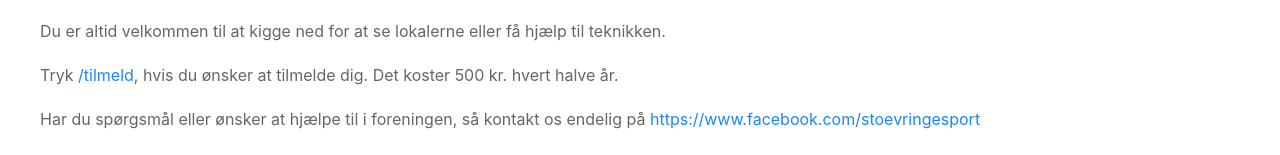
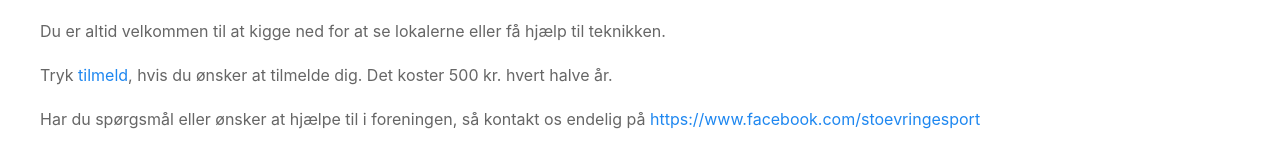
Before and after one commit to st-esport/website, a Vue app: page / in a window 1280 px wide. Shown: the part 589-744 px from the top of the page. Built offline with nearby package versions, Linux system fonts and the light colour scheme.

Commit message:
Fix tilmeld link text

```diff
--- a/src/views/HomeView.vue
+++ b/src/views/HomeView.vue
@@ -8,7 +8,7 @@
 
   <p>Du er altid velkommen til at kigge ned for at se lokalerne eller få hjælp til teknikken.</p>
 
-  <p>Tryk <RouterLink to="/tilmeld">/tilmeld</RouterLink>, hvis du ønsker at tilmelde dig. Det koster 500 kr. hvert halve år.</p>
+  <p>Tryk <RouterLink to="/tilmeld">tilmeld</RouterLink>, hvis du ønsker at tilmelde dig. Det koster 500 kr. hvert halve år.</p>
 
   <p>Har du spørgsmål eller ønsker at hjælpe til i foreningen, så kontakt os endelig på <a href="https://www.facebook.com/stoevringesport">https://www.facebook.com/stoevringesport</a></p>
 </template>
```
